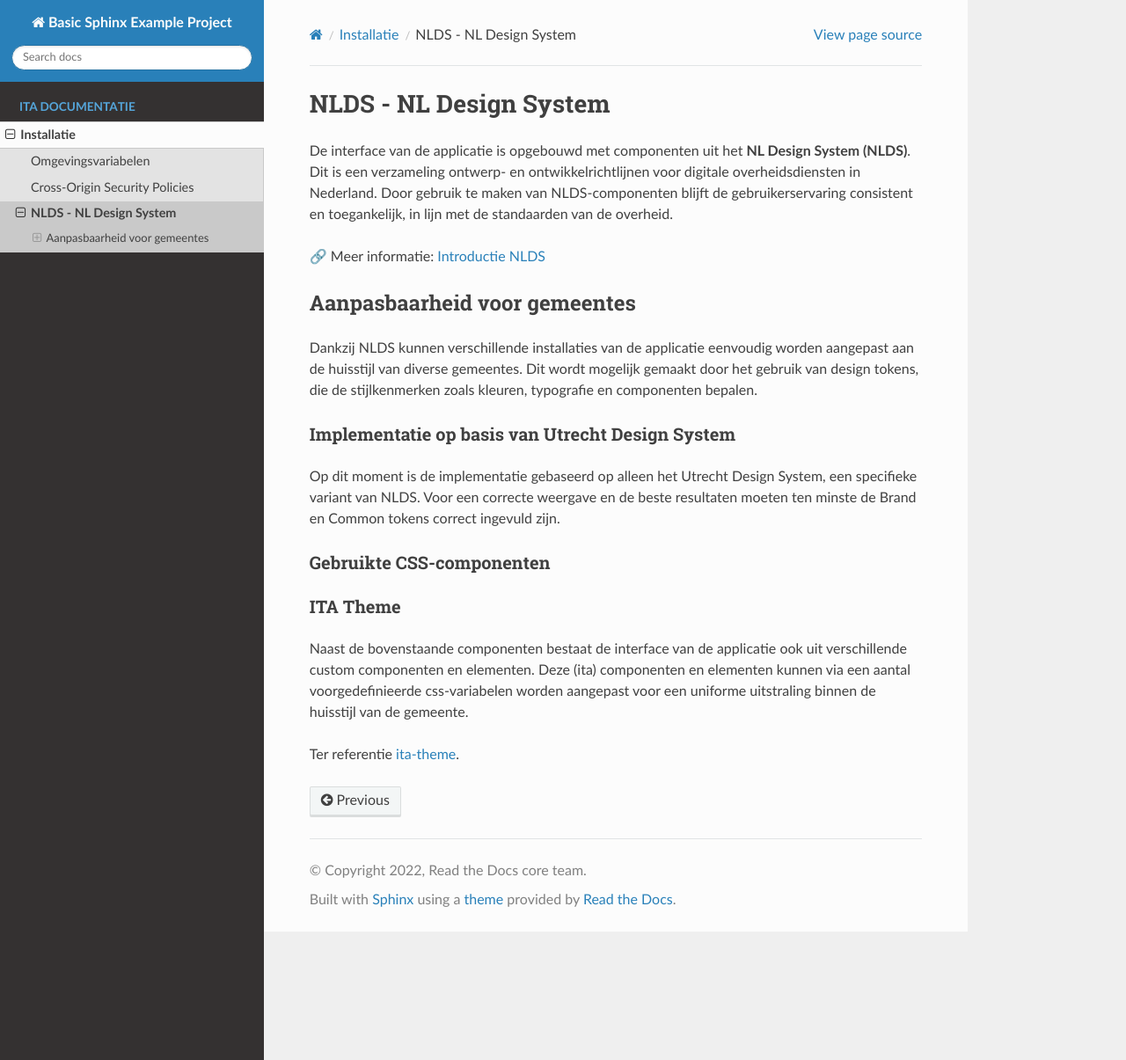
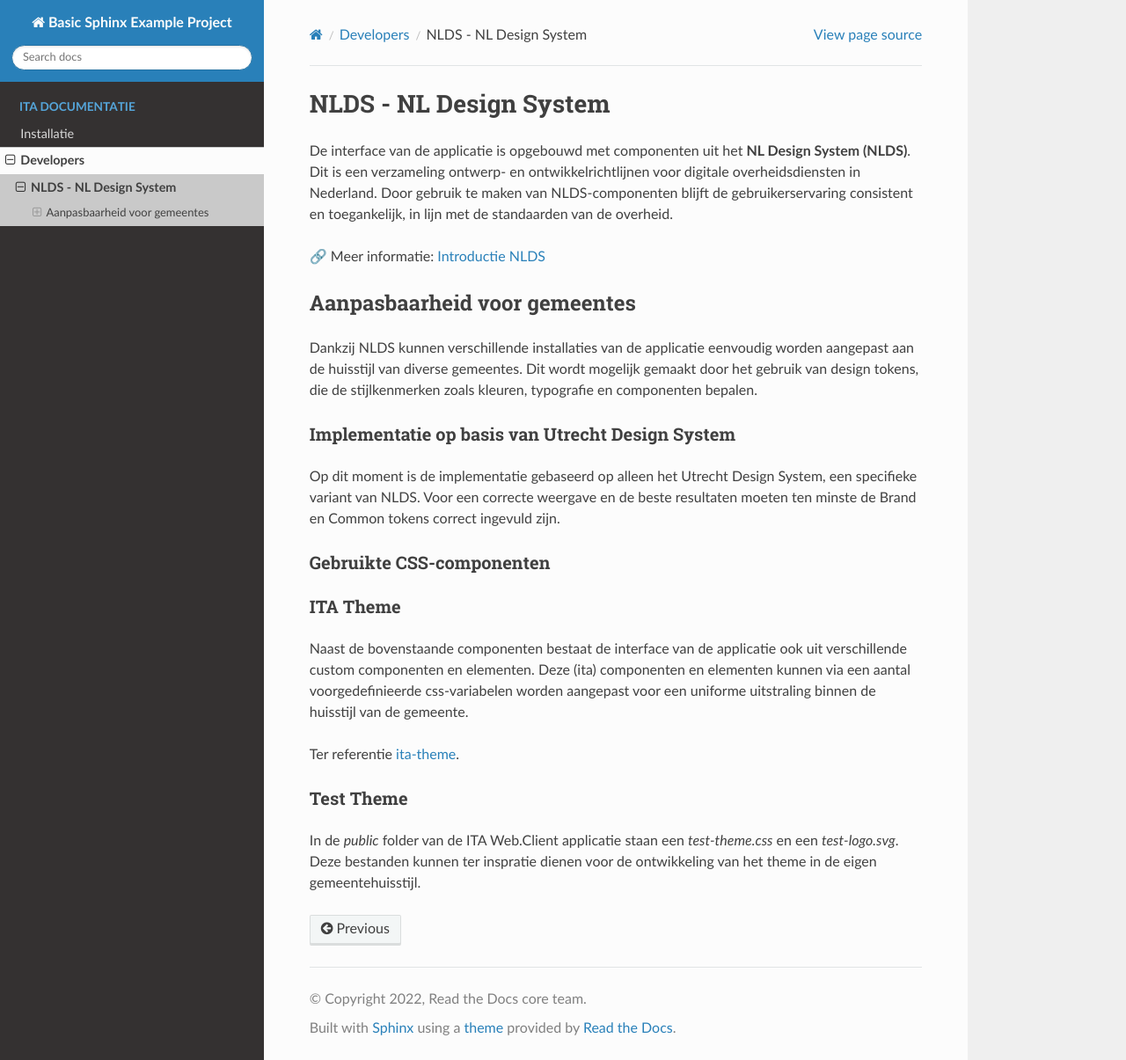
Before and after one commit to Interne-Taak-Afhandeling/.github, a Sphinx documentation site: the page built from docs/developers/nlds.rst, in a window 1280 px wide and 1205 px high. Shown: the whole window at 88% size. Built offline with Sphinx 7.4.7 and the Read the Docs theme 3.1.0, drawn with Linux system fonts in a browser that asks for light colours; pages that are not in the unit, such as notebooks, are missing from menus.

Commit message:
developers sectie

```diff
--- a/docs/installation/nlds.rst
+++ b/docs/developers/nlds.rst
@@ -71,3 +71,9 @@
 Naast de bovenstaande componenten bestaat de interface van de applicatie ook uit verschillende custom componenten en elementen. Deze (ita) componenten en elementen kunnen via een aantal voorgedefinieerde css-variabelen worden aangepast voor een uniforme uitstraling binnen de huisstijl van de gemeente.
 
 Ter referentie `ita-theme <./InterneTaakAfhandeling.Web.Client/src/assets/_mixin-theme.scss>`_.
+
+
+Test Theme
+---------
+
+In de `public` folder van de ITA Web.Client applicatie staan een `test-theme.css` en een `test-logo.svg`. Deze bestanden kunnen ter inspratie dienen voor de ontwikkeling van het theme in de eigen gemeentehuisstijl.
--- a/docs/index.rst
+++ b/docs/index.rst
@@ -9,3 +9,4 @@
    :hidden:
 
    installation/index
+   developers/index
--- a/docs/installation/cosp.rst
+++ b/docs/installation/cosp.rst
@@ -1,4 +1,3 @@
-==============================
 Cross-Origin Security Policies
 ==============================
 
@@ -8,7 +7,7 @@
 
 
 Headers
-=======
+-------
 
 Voor alle externe resources moet `Access-Control-Allow-Origin: *` of bijvoorbeeld `Access-Control-Allow-Origin: *.mijn-gemeente.nl` ingesteld worden.
 
```
Also changed, not shown: docs/developers/index.rst (added, +9 -0 lines).
